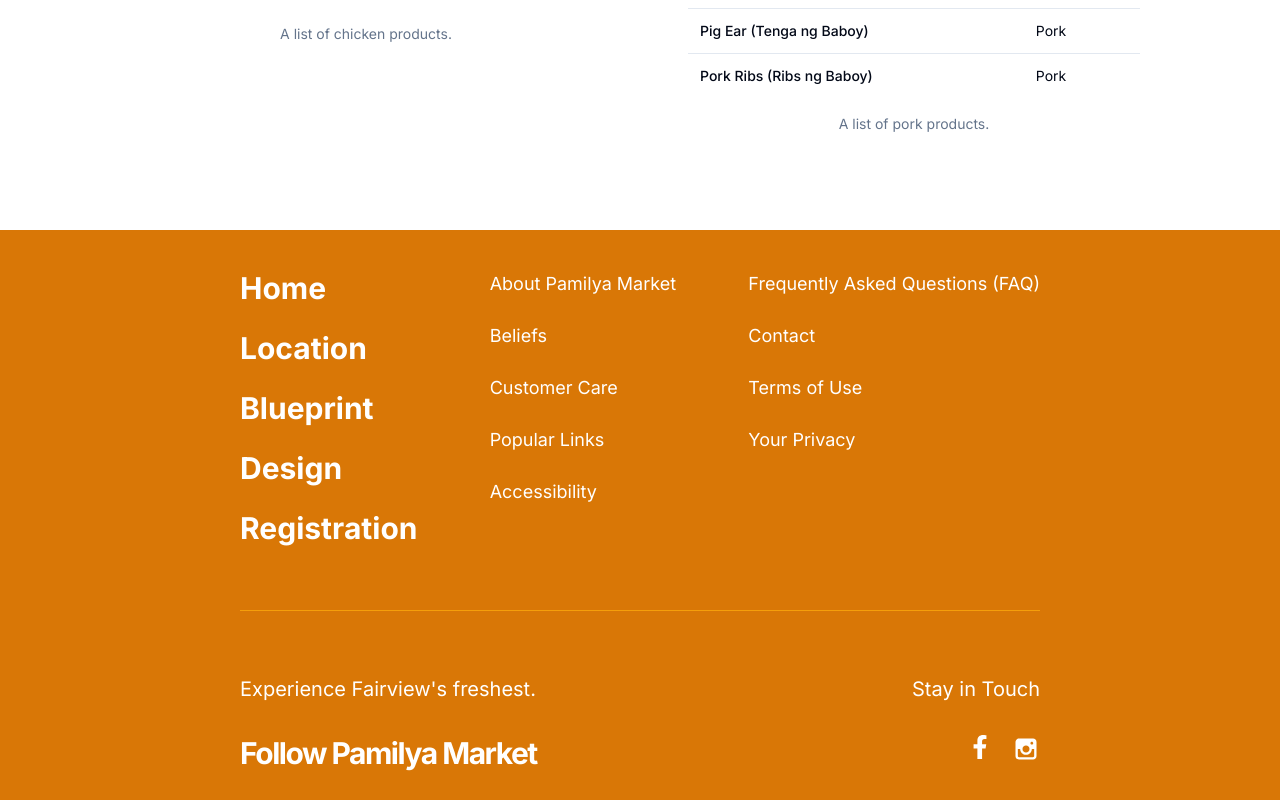
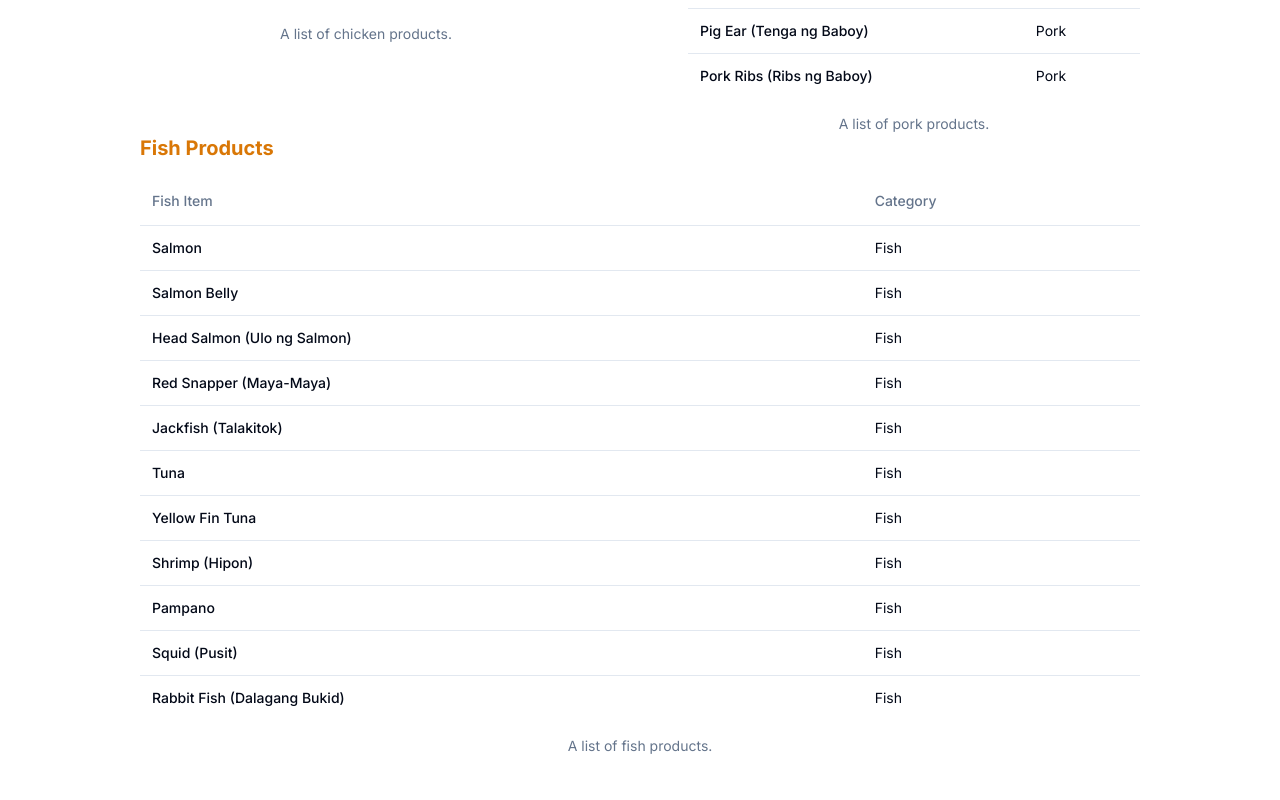
Before and after one commit to johncanero/pamilyamarket, a Next.js app: page /products in a window 1280 px wide. Shown: the part 800-1600 px from the top of the page. Built offline with nearby package versions, Linux system fonts and the light colour scheme.

Commit message:
feat: add fish products table

```diff
--- a/app/products/page.tsx
+++ b/app/products/page.tsx
@@ -1,7 +1,9 @@
 import React from 'react'
 import type { Metadata } from "next";
 import Image from 'next/image'
+
 import MeatProducts from '@/components/products/MeatProducts';
+import FishProducts from '@/components/products/FishProducts';
 
 
 export const metadata: Metadata = {
@@ -19,6 +21,7 @@
             <div className='mt-8 mb-24 mx-auto'>
                 <div className='w-[300px] md:w-[600px] lg:w-[1000px]'>
                     <MeatProducts />
+                    <FishProducts />
                 </div>
             </div>
         </div>
--- /dev/null
+++ b/components/products/FishProducts.tsx
@@ -0,0 +1,91 @@
+import React from 'react'
+import {
+    Table,
+    TableBody,
+    TableCaption,
+    TableCell,
+    TableHead,
+    TableHeader,
+    TableRow,
+} from "@/components/ui/table"
+
+const FishProducts = () => {
+    return (
+        <div>
+            <h2 className='lg:text-xl mb-4 font-bold text-amber-600'>
+                Fish Products
+            </h2>
+
+            <div className='lg:flex gap-x-24 gap-y-12'>
+                {/* Fish Products - Set 1 */}
+                <Table className='mb-8'>
+                    <TableCaption>A list of fish products.</TableCaption>
+                    <TableHeader>
+                        <TableRow>
+                            <TableHead>Fish Item</TableHead>
+                            <TableHead>Category</TableHead>
+                        </TableRow>
+                    </TableHeader>
+                    <TableBody>
+                        <TableRow>
+                            <TableCell className="font-medium">Salmon</TableCell>
+                            <TableCell>Fish</TableCell>
+                        </TableRow>
+
+                        <TableRow>
+                            <TableCell className="font-medium">Salmon Belly</TableCell>
+                            <TableCell>Fish</TableCell>
+                        </TableRow>
+
+                        <TableRow>
+                            <TableCell className="font-medium">Head Salmon (Ulo ng Salmon)</TableCell>
+                            <TableCell>Fish</TableCell>
+                        </TableRow>
+
+                        <TableRow>
+                            <TableCell className="font-medium">Red Snapper (Maya-Maya)</TableCell>
+                            <TableCell>Fish</TableCell>
+                        </TableRow>
+
+                        <TableRow>
+                            <TableCell className="font-medium">Jackfish (Talakitok)</TableCell>
+                            <TableCell>Fish</TableCell>
+                        </TableRow>
+
+                        <TableRow>
+                            <TableCell className="font-medium">Tuna</TableCell>
+                            <TableCell>Fish</TableCell>
+                        </TableRow>
+
+                        <TableRow>
+                            <TableCell className="font-medium">Yellow Fin Tuna</TableCell>
+                            <TableCell>Fish</TableCell>
+                        </TableRow>
+
+                        <TableRow>
+                            <TableCell className="font-medium">Shrimp (Hipon)</TableCell>
+                            <TableCell>Fish</TableCell>
+                        </TableRow>
+
+                        <TableRow>
+                            <TableCell className="font-medium">Pampano</TableCell>
+                            <TableCell>Fish</TableCell>
+                        </TableRow>
+
+                        <TableRow>
+                            <TableCell className="font-medium">Squid (Pusit)</TableCell>
+                            <TableCell>Fish</TableCell>
+                        </TableRow>
+
+                        <TableRow>
+                            <TableCell className="font-medium">Rabbit Fish (Dalagang Bukid)</TableCell>
+                            <TableCell>Fish</TableCell>
+                        </TableRow>
+                    </TableBody>
+                </Table>
+            </div>
+        </div>
+    )
+}
+
+export default FishProducts
```
